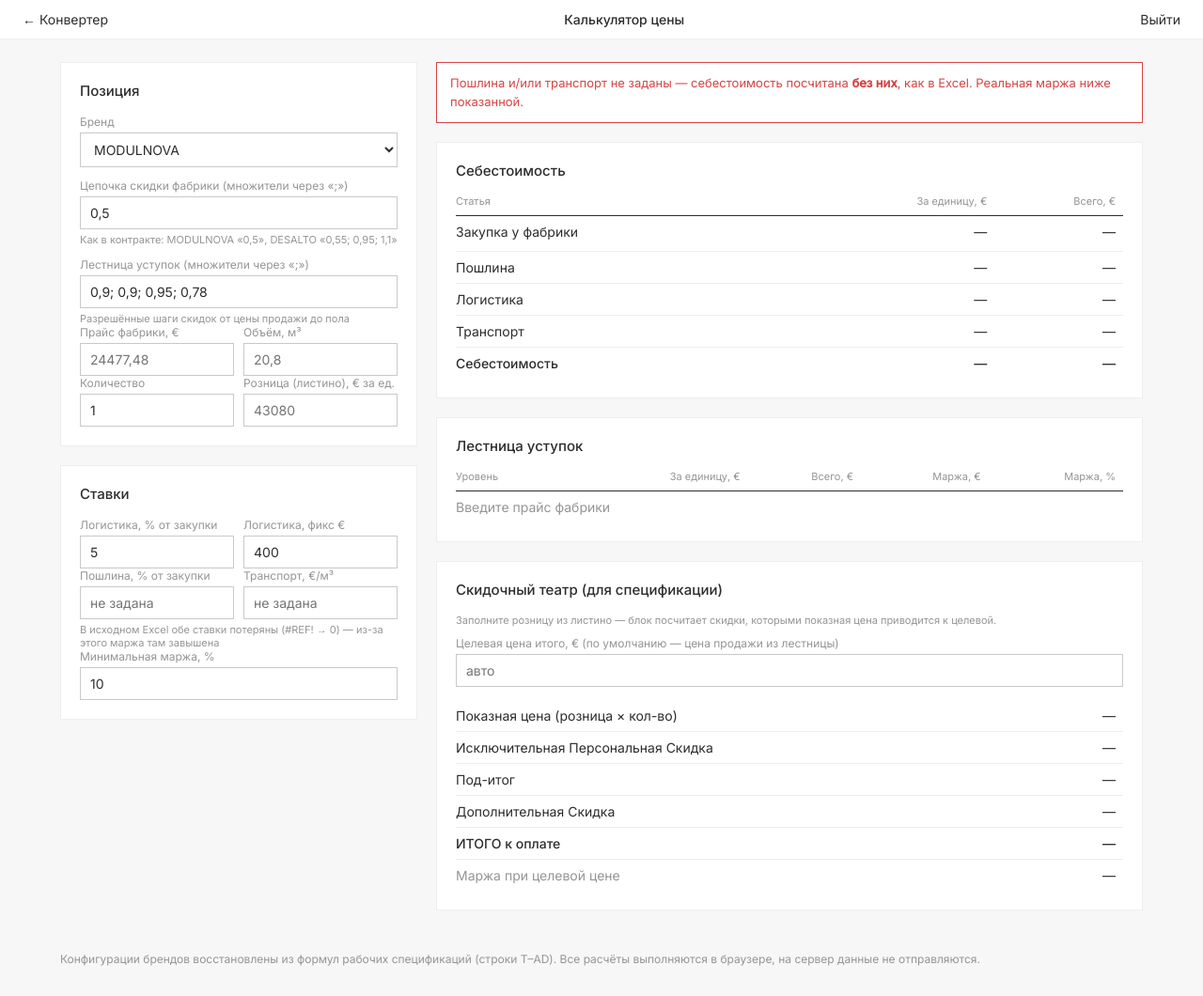
After one commit to frasimah/aurrum_offers, a Flask app: page /calc in a window 1280 px wide. The commit adds this page. Shown: the whole page at 94% size. Run offline with Flask 3, Linux system fonts and the light colour scheme; the visitor is signed in with stand-in values (Sample User, id 1).

Commit message:
Калькулятор цены + временный пароль 123 для пилота на Vercel
Страница /calc заменяет ручную математику из Excel: менеджер вводит
прайс фабрики, объём и количество — получает водопад себестоимости,
лестницу уступок с маржой на каждом шаге и «скидочный театр» для
спецификации. Конфиги брендов (MODULNOVA, MOLTENI, DESALTO)
восстановлены из формул рабочих файлов; числа сверены с Excel
до копейки по обеим разобранным позициям.

Ставки пошлины и транспорта, потерянные в Excel (#REF! → 0), здесь
не нули молча: незаполненная ставка подсвечивается красным с баннером
«маржа завышена». Шаги лестницы ниже минимальной маржи — красные.
Вся математика в браузере, на сервер не отправляется.

Доступ: временный пароль по умолчанию «123» и фиксированный ключ
сессий, чтобы пилот работал на Vercel без настройки переменных
(владелец явно попросил; в README предупреждение). AURRUM_PASSWORD /
AURRUM_SECRET_KEY перекрывают дефолты. Мёртвая ветка 503 удалена.

Co-Authored-By: Claude Fable 5 <noreply@anthropic.com>

```diff
--- a/app.py
+++ b/app.py
@@ -8,7 +8,6 @@ from __future__ import annotations
 
 import hmac
 import os
-import secrets
 import time
 from collections import defaultdict
 from datetime import timedelta
@@ -77,12 +76,6 @@ def require_password():
 
 @app.route("/login", methods=["GET", "POST"])
 def login():
-    if not PASSWORD:
-        return render_template(
-            "login.html",
-            error="На сервере не задан пароль: переменная окружения AURRUM_PASSWORD.",
-        ), 503
-
     ip = _client_ip()
     if _locked(ip):
         return render_template(
@@ -137,6 +130,13 @@ def index():
     return render_template("index.html", error=request.args.get("error"))
 
 
+@app.route("/calc")
+def calc():
+    # Внутренний калькулятор цены: вся математика выполняется в браузере,
+    # на сервер данные расчёта не отправляются.
+    return render_template("calc.html")
+
+
 @app.route("/convert", methods=["POST"])
 def convert():
     upload = request.files.get("file")
--- /dev/null
+++ b/templates/calc.html
@@ -0,0 +1,550 @@
+<!DOCTYPE html>
+<html lang="ru">
+
+<head>
+  <meta charset="UTF-8">
+  <meta name="viewport" content="width=device-width, initial-scale=1.0">
+  <title>AURRUM — калькулятор цены</title>
+  <link rel="preconnect" href="https://fonts.googleapis.com">
+  <link rel="preconnect" href="https://fonts.gstatic.com" crossorigin>
+  <link href="https://fonts.googleapis.com/css2?family=Inter:wght@400;500&display=swap" rel="stylesheet">
+  <style>
+    * {
+      box-sizing: border-box;
+    }
+
+    body {
+      margin: 0;
+      background: #f7f7f7;
+      color: #2d2d2d;
+      font-family: Inter, sans-serif;
+      font-size: 14px;
+    }
+
+    .bar {
+      position: sticky;
+      top: 0;
+      z-index: 10;
+      display: flex;
+      align-items: center;
+      justify-content: space-between;
+      padding: 12px 24px;
+      background: #fff;
+      border-bottom: 1px solid #eee;
+    }
+
+    .bar a {
+      color: #2d2d2d;
+      text-decoration: none;
+      transition: 0.3s;
+    }
+
+    .bar a:hover {
+      color: #fff;
+      background: #2d2d2d;
+    }
+
+    .bar .title {
+      font-weight: 500;
+    }
+
+    .wrap {
+      display: grid;
+      grid-template-columns: 380px 1fr;
+      gap: 20px;
+      max-width: 1200px;
+      margin: 24px auto;
+      padding: 0 24px;
+    }
+
+    @media (max-width: 900px) {
+      .wrap {
+        grid-template-columns: 1fr;
+      }
+    }
+
+    .card {
+      background: #fff;
+      border: 1px solid #eee;
+      padding: 20px;
+      margin-bottom: 20px;
+    }
+
+    .card h2 {
+      margin: 0 0 16px;
+      font-size: 15px;
+      font-weight: 500;
+    }
+
+    label {
+      display: block;
+      margin: 12px 0 4px;
+      font-size: 12px;
+      color: #949598;
+    }
+
+    label:first-of-type {
+      margin-top: 0;
+    }
+
+    input,
+    select {
+      width: 100%;
+      padding: 8px 10px;
+      border: 1px solid #c9c9c9;
+      background: #fff;
+      color: #2d2d2d;
+      font-family: inherit;
+      font-size: 14px;
+    }
+
+    input:focus,
+    select:focus {
+      outline: none;
+      border-color: #2d2d2d;
+    }
+
+    .row2 {
+      display: grid;
+      grid-template-columns: 1fr 1fr;
+      gap: 10px;
+    }
+
+    .hint {
+      margin-top: 4px;
+      font-size: 11px;
+      color: #949598;
+    }
+
+    table {
+      width: 100%;
+      border-collapse: collapse;
+    }
+
+    th {
+      padding: 0 8px 8px 0;
+      border-bottom: 1px solid #2d2d2d;
+      font-size: 11px;
+      font-weight: 400;
+      color: #949598;
+      text-align: left;
+    }
+
+    td {
+      padding: 8px 8px 8px 0;
+      border-bottom: 1px solid #eee;
+      vertical-align: top;
+    }
+
+    th.num,
+    td.num {
+      text-align: right;
+      white-space: nowrap;
+    }
+
+    tr:last-child td {
+      border-bottom: none;
+    }
+
+    .muted {
+      color: #949598;
+    }
+
+    .red {
+      color: #d64545;
+    }
+
+    .grand td {
+      border-top: 1px solid #2d2d2d;
+      font-weight: 500;
+    }
+
+    .banner {
+      margin-bottom: 20px;
+      padding: 12px 14px;
+      border: 1px solid #d64545;
+      background: #fff;
+      color: #d64545;
+      font-size: 13px;
+      line-height: 1.5;
+    }
+
+    .foot-note {
+      max-width: 1200px;
+      margin: 0 auto 32px;
+      padding: 0 24px;
+      font-size: 12px;
+      color: #949598;
+    }
+  </style>
+</head>
+
+<body>
+
+  <div class="bar">
+    <a href="{{ url_for('index') }}">← Конвертер</a>
+    <span class="title">Калькулятор цены</span>
+    <a href="{{ url_for('logout') }}">Выйти</a>
+  </div>
+
+  <div class="wrap">
+
+    <!-- ====== Ввод ====== -->
+    <div>
+      <div class="card">
+        <h2>Позиция</h2>
+
+        <label for="brand">Бренд</label>
+        <select id="brand">
+          <option value="MODULNOVA">MODULNOVA</option>
+          <option value="MOLTENI">MOLTENI</option>
+          <option value="DESALTO">DESALTO</option>
+          <option value="custom">Свой (ввести вручную)</option>
+        </select>
+
+        <label for="chain">Цепочка скидки фабрики (множители через «;»)</label>
+        <input id="chain" value="0,5">
+        <div class="hint">Как в контракте: MODULNOVA «0,5», DESALTO «0,55; 0,95; 1,1»</div>
+
+        <label for="ladder">Лестница уступок (множители через «;»)</label>
+        <input id="ladder" value="0,9; 0,9; 0,95; 0,78">
+        <div class="hint">Разрешённые шаги скидок от цены продажи до пола</div>
+
+        <div class="row2">
+          <div>
+            <label for="t">Прайс фабрики, €</label>
+            <input id="t" inputmode="decimal" placeholder="24477,48">
+          </div>
+          <div>
+            <label for="u">Объём, м³</label>
+            <input id="u" inputmode="decimal" placeholder="20,8">
+          </div>
+        </div>
+
+        <div class="row2">
+          <div>
+            <label for="qty">Количество</label>
+            <input id="qty" inputmode="numeric" value="1">
+          </div>
+          <div>
+            <label for="retail">Розница (листино), € за ед.</label>
+            <input id="retail" inputmode="decimal" placeholder="43080">
+          </div>
+        </div>
+      </div>
+
+      <div class="card">
+        <h2>Ставки</h2>
+
+        <div class="row2">
+          <div>
+            <label for="logpct">Логистика, % от закупки</label>
+            <input id="logpct" inputmode="decimal" value="5">
+          </div>
+          <div>
+            <label for="logfix">Логистика, фикс €</label>
+            <input id="logfix" inputmode="decimal" value="400">
+          </div>
+        </div>
+
+        <div class="row2">
+          <div>
+            <label for="duty">Пошлина, % от закупки</label>
+            <input id="duty" inputmode="decimal" placeholder="не задана">
+          </div>
+          <div>
+            <label for="trans">Транспорт, €/м³</label>
+            <input id="trans" inputmode="decimal" placeholder="не задана">
+          </div>
+        </div>
+        <div class="hint">В исходном Excel обе ставки потеряны (#REF! → 0) — из-за этого маржа там завышена</div>
+
+        <label for="minm">Минимальная маржа, %</label>
+        <input id="minm" inputmode="decimal" value="10">
+      </div>
+    </div>
+
+    <!-- ====== Результаты ====== -->
+    <div>
+      <div class="banner" id="rates_banner" style="display:none">
+        Пошлина и/или транспорт не заданы — себестоимость посчитана <b>без них</b>, как в Excel.
+        Реальная маржа ниже показанной.
+      </div>
+
+      <div class="card">
+        <h2>Себестоимость</h2>
+        <table>
+          <thead>
+            <tr>
+              <th>Статья</th>
+              <th class="num">За единицу, €</th>
+              <th class="num">Всего, €</th>
+            </tr>
+          </thead>
+          <tbody>
+            <tr>
+              <td>Закупка у фабрики<div class="hint" id="chain_note"></div>
+              </td>
+              <td class="num" id="out_v_u">—</td>
+              <td class="num" id="out_v_t">—</td>
+            </tr>
+            <tr id="row_w">
+              <td>Пошлина</td>
+              <td class="num" id="out_w_u">—</td>
+              <td class="num" id="out_w_t">—</td>
+            </tr>
+            <tr>
+              <td>Логистика</td>
+              <td class="num" id="out_x_u">—</td>
+              <td class="num" id="out_x_t">—</td>
+            </tr>
+            <tr id="row_y">
+              <td>Транспорт</td>
+              <td class="num" id="out_y_u">—</td>
+              <td class="num" id="out_y_t">—</td>
+            </tr>
+            <tr class="grand">
+              <td>Себестоимость</td>
+              <td class="num" id="out_z_u">—</td>
+              <td class="num" id="out_z_t">—</td>
+            </tr>
+          </tbody>
+        </table>
+      </div>
+
+      <div class="card">
+        <h2>Лестница уступок</h2>
+        <table>
+          <thead>
+            <tr>
+              <th>Уровень</th>
+              <th class="num">За единицу, €</th>
+              <th class="num">Всего, €</th>
+              <th class="num">Маржа, €</th>
+              <th class="num">Маржа, %</th>
+            </tr>
+          </thead>
+          <tbody id="ladder_body">
+            <tr>
+              <td class="muted" colspan="5">Введите прайс фабрики</td>
+            </tr>
+          </tbody>
+        </table>
+      </div>
+
+      <div class="card">
+        <h2>Скидочный театр (для спецификации)</h2>
+        <div class="hint" id="th_hint" style="margin-bottom:10px">
+          Заполните розницу из листино — блок посчитает скидки, которыми показная цена приводится к целевой.
+        </div>
+
+        <label for="target">Целевая цена итого, € (по умолчанию — цена продажи из лестницы)</label>
+        <input id="target" inputmode="decimal" placeholder="авто">
+
+        <table style="margin-top:14px">
+          <tbody>
+            <tr>
+              <td>Показная цена (розница × кол-во)</td>
+              <td class="num" id="th_show">—</td>
+            </tr>
+            <tr>
+              <td>Исключительная Персональная Скидка</td>
+              <td class="num" id="th_excl">—</td>
+            </tr>
+            <tr>
+              <td>Под-итог</td>
+              <td class="num" id="th_sub">—</td>
+            </tr>
+            <tr>
+              <td>Дополнительная Скидка</td>
+              <td class="num" id="th_add">—</td>
+            </tr>
+            <tr class="grand">
+              <td>ИТОГО к оплате</td>
+              <td class="num" id="th_total">—</td>
+            </tr>
+            <tr>
+              <td class="muted">Маржа при целевой цене</td>
+              <td class="num" id="th_margin">—</td>
+            </tr>
+          </tbody>
+        </table>
+      </div>
+    </div>
+  </div>
+
+  <p class="foot-note">
+    Конфигурации брендов восстановлены из формул рабочих спецификаций (строки T–AD).
+    Все расчёты выполняются в браузере, на сервер данные не отправляются.
+  </p>
+
+  <script>
+    // Конфиги брендов — из разобранных файлов:
+    //   MODULNOVA: V = T×0,5;            лестница 0,9/0,9/0,95/0,78; фикс 400
+    //   MOLTENI:   V = T×0,55×1,15;      лестница 0,9/0,9/0,95/0,78; фикс 400
+    //   DESALTO:   V = T×0,55×0,95×1,1;  лестница 0,9/1/1/0,7;       фикс 200
+    const BRANDS = {
+      MODULNOVA: { chain: '0,5', ladder: '0,9; 0,9; 0,95; 0,78', fix: 400 },
+      MOLTENI: { chain: '0,55; 1,15', ladder: '0,9; 0,9; 0,95; 0,78', fix: 400 },
+      DESALTO: { chain: '0,55; 0,95; 1,1', ladder: '0,9; 1; 1; 0,7', fix: 200 },
+    };
+
+    const $ = id => document.getElementById(id);
+    const fmt = v => v.toLocaleString('ru-RU', { minimumFractionDigits: 2, maximumFractionDigits: 2 });
+    const fmtPct = v => v.toLocaleString('ru-RU', { maximumFractionDigits: 1 });
+
+    function numVal(id) {
+      const raw = $(id).value.trim().replace(/\s/g, '').replace(',', '.');
+      if (raw === '') return NaN;
+      const v = parseFloat(raw);
+      return Number.isFinite(v) ? v : NaN;
+    }
+
+    function parseList(id) {
+      const parts = $(id).value.split(';').map(s => s.trim()).filter(Boolean);
+      if (!parts.length) return null;
+      const out = parts.map(s => parseFloat(s.replace(',', '.')));
+      return out.every(Number.isFinite) ? out : null;
+    }
+
+    let targetDirty = false;
+    $('target').addEventListener('input', () => {
+      targetDirty = $('target').value.trim() !== '';
+      recalc();
+    });
+
+    $('brand').addEventListener('change', () => {
+      const b = BRANDS[$('brand').value];
+      if (b) {
+        $('chain').value = b.chain;
+        $('ladder').value = b.ladder;
+        $('logfix').value = String(b.fix);
+      }
+      recalc();
+    });
+
+    ['chain', 'ladder', 't', 'u', 'qty', 'retail', 'logpct', 'logfix', 'duty', 'trans', 'minm']
+      .forEach(id => $(id).addEventListener('input', recalc));
+
+    function dash(ids) { ids.forEach(id => $(id).textContent = '—'); }
+
+    function recalc() {
+      const T = numVal('t');
+      const U = numVal('u');
+      const I = Number.isFinite(numVal('qty')) && numVal('qty') > 0 ? numVal('qty') : 1;
+      const chain = parseList('chain');
+      const ladder = parseList('ladder');
+      const logPct = Number.isFinite(numVal('logpct')) ? numVal('logpct') : 5;
+      const logFix = Number.isFinite(numVal('logfix')) ? numVal('logfix') : 0;
+      const duty = numVal('duty');    // NaN = не задана
+      const trans = numVal('trans');  // NaN = не задана
+      const minM = Number.isFinite(numVal('minm')) ? numVal('minm') : 0;
+      const retail = numVal('retail');
+
+      const ratesMissing = !Number.isFinite(duty) || !Number.isFinite(trans);
+      $('rates_banner').style.display = ratesMissing ? '' : 'none';
+
+      const outIds = ['out_v_u', 'out_v_t', 'out_w_u', 'out_w_t', 'out_x_u', 'out_x_t',
+        'out_y_u', 'out_y_t', 'out_z_u', 'out_z_t',
+        'th_show', 'th_excl', 'th_sub', 'th_add', 'th_total', 'th_margin'];
+
+      if (!Number.isFinite(T) || !chain || !ladder) {
+        dash(outIds);
+        $('chain_note').textContent = !chain || !ladder ? 'проверьте цепочку/лестницу — множители через «;»' : '';
+        $('ladder_body').innerHTML = '<tr><td class="muted" colspan="5">Введите прайс фабрики</td></tr>';
+        return;
+      }
+
+      // --- себестоимость за единицу
+      const V = chain.reduce((a, m) => a * m, T);
+      const W = Number.isFinite(duty) ? V * duty / 100 : 0;
+      const X = V * logPct / 100 + logFix;
+      const Y = Number.isFinite(trans) && Number.isFinite(U) ? U * trans : 0;
+      const Z = V + W + X + Y;
+
+      $('chain_note').textContent = fmt(T) + ' × ' + chain.map(m => String(m).replace('.', ',')).join(' × ');
+      $('out_v_u').textContent = fmt(V); $('out_v_t').textContent = fmt(V * I);
+      $('out_x_u').textContent = fmt(X); $('out_x_t').textContent = fmt(X * I);
+      $('out_z_u').textContent = fmt(Z); $('out_z_t').textContent = fmt(Z * I);
+
+      const setRate = (rowId, uId, tId, ok, val) => {
+        if (ok) {
+          $(uId).textContent = fmt(val); $(tId).textContent = fmt(val * I);
+          $(rowId).classList.remove('red');
+        } else {
+          $(uId).textContent = 'ставка не задана'; $(tId).textContent = '—';
+          $(rowId).classList.add('red');
+        }
+      };
+      setRate('row_w', 'out_w_u', 'out_w_t', Number.isFinite(duty), W);
+      setRate('row_y', 'out_y_u', 'out_y_t', Number.isFinite(trans) && Number.isFinite(U), Y);
+
+      // --- лестница: цена продажи = Z / произведение множителей
+      const prod = ladder.reduce((a, m) => a * m, 1);
+      const sale = Z / prod;
+
+      const rows = [];
+      let price = sale;
+      rows.push({ label: 'Цена продажи', price });
+      // применяем шаги от цены продажи вниз (в обратном порядке лестницы)
+      ladder.slice().reverse().forEach(d => {
+        price = price * d;
+        if (d === 1) return; // ступень-заглушка, не показываем
+        rows.push({ label: 'после −' + fmtPct((1 - d) * 100) + '%', price });
+      });
+
+      $('ladder_body').innerHTML = rows.map((r, i) => {
+        const m = (r.price - Z) / r.price * 100;
+        const isFloor = i === rows.length - 1;
+        const bad = m < minM - 1e-9;
+        const cls = (isFloor || bad) ? ' class="red"' : '';
+        const label = isFloor ? r.label + ' — пол (себестоимость)' : r.label;
+        return '<tr' + cls + '><td>' + label + '</td>'
+          + '<td class="num">' + fmt(r.price) + '</td>'
+          + '<td class="num">' + fmt(r.price * I) + '</td>'
+          + '<td class="num">' + fmt((r.price - Z) * I) + '</td>'
+          + '<td class="num">' + fmtPct(m) + '%</td></tr>';
+      }).join('');
+
+      // --- скидочный театр
+      if (!targetDirty) $('target').value = fmt(sale * I);
+      const target = numVal('target');
+
+      if (!Number.isFinite(retail) || !Number.isFinite(target)) {
+        dash(['th_show', 'th_excl', 'th_sub', 'th_add', 'th_total', 'th_margin']);
+        $('th_hint').style.display = '';
+        return;
+      }
+      $('th_hint').style.display = 'none';
+
+      const show = retail * I;
+      const discount = show - target;
+      if (discount < 0) {
+        $('th_show').textContent = fmt(show);
+        dash(['th_excl', 'th_sub', 'th_add']);
+        $('th_total').textContent = fmt(target);
+        $('th_margin').innerHTML = '<span class="red">целевая цена выше показной</span>';
+        return;
+      }
+      // делим скидку на две именованные строки: ~20% в «Дополнительную»,
+      // округляя её до сотен — как в живых спецификациях
+      let add = Math.round(discount * 0.2 / 100) * 100;
+      if (add > discount) add = 0;
+      const excl = discount - add;
+
+      const tm = (target - Z * I) / target * 100;
+      const neg = v => v > 0 ? '−' + fmt(v) : fmt(0);
+      $('th_show').textContent = fmt(show);
+      $('th_excl').textContent = neg(excl);
+      $('th_sub').textContent = fmt(show - excl);
+      $('th_add').textContent = neg(add);
+      $('th_total').textContent = fmt(target);
+      $('th_margin').innerHTML = (tm < minM ? '<span class="red">' : '') + fmtPct(tm) + '%'
+        + (tm < minM ? ' — ниже минимума</span>' : '');
+    }
+
+    recalc();
+  </script>
+</body>
+
+</html>
--- a/templates/index.html
+++ b/templates/index.html
@@ -159,7 +159,10 @@
     <p class="note">
       В документ попадают только те строки, которые видны в книге. Скрытые
       строки и служебные колонки (внутренние расчёты) не выгружаются.
-      <a class="logout" href="{{ url_for('logout') }}">Выйти</a>
+    </p>
+    <p class="note">
+      <a class="logout" href="{{ url_for('calc') }}">Калькулятор цены →</a>
+      <a class="logout" href="{{ url_for('logout') }}" style="margin-left:16px">Выйти</a>
     </p>
   </div>
 
```
Also changed, not shown: README.md.
